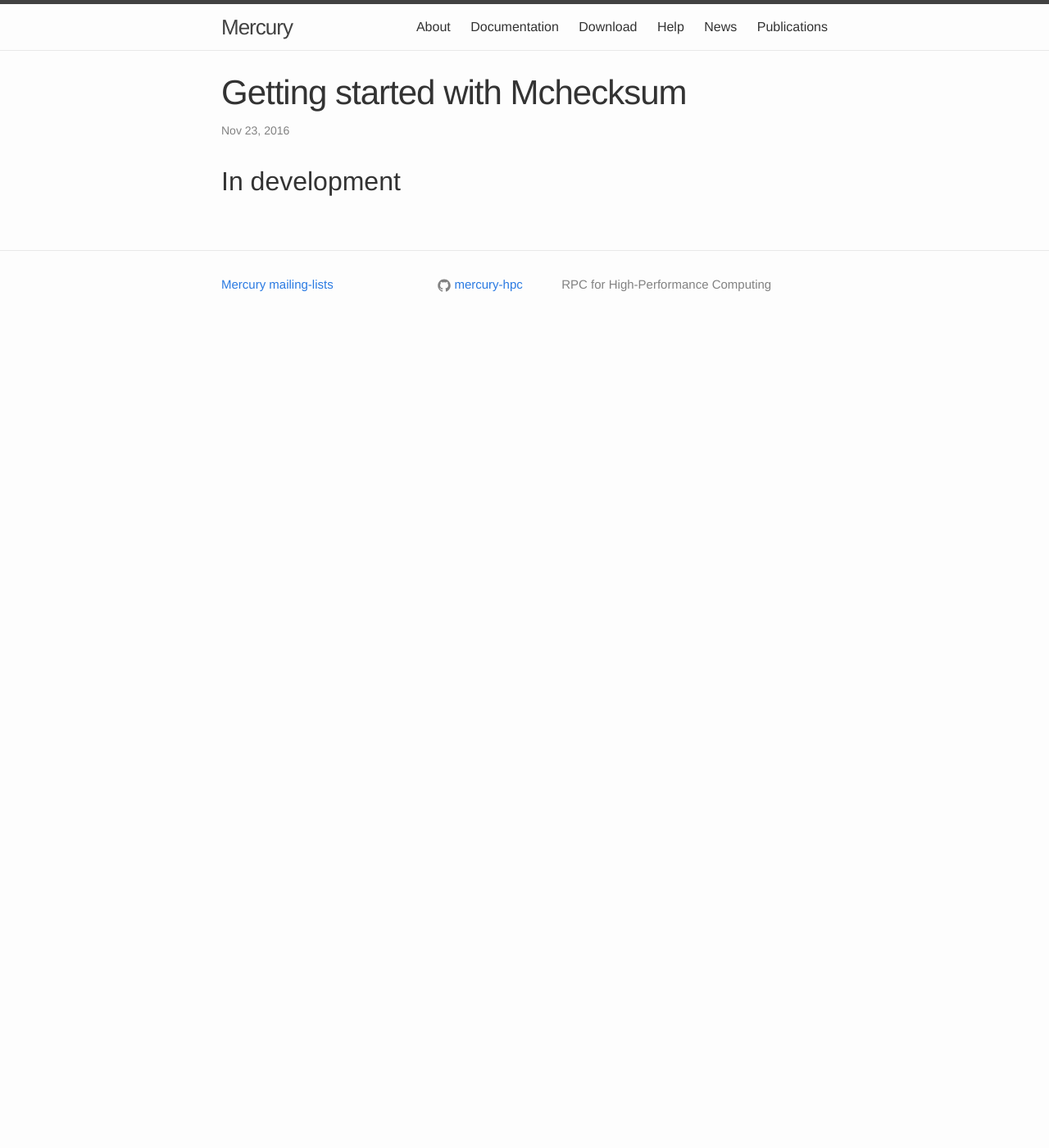
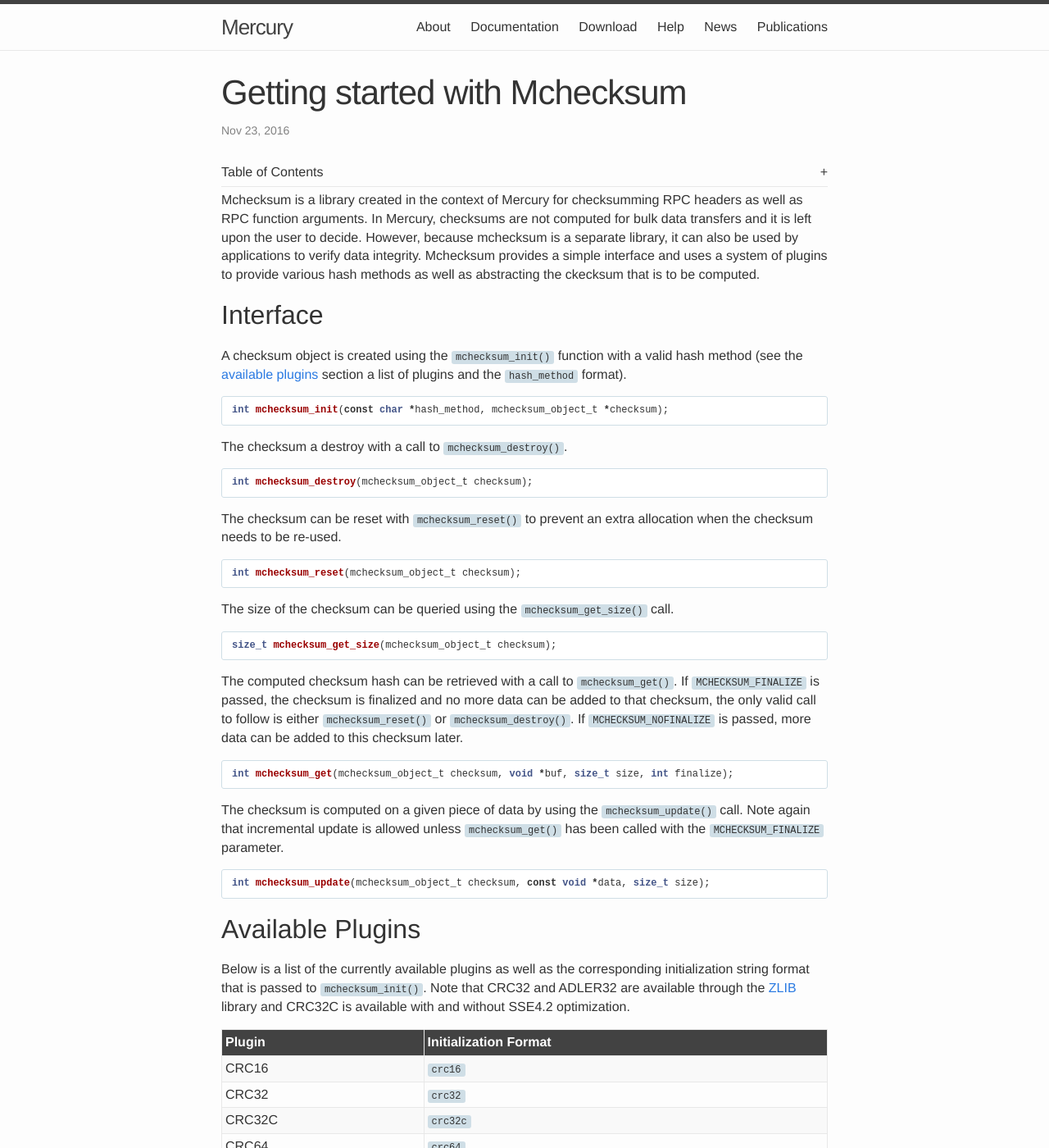
Before and after one commit to Mercury-HPC/Mercury-HPC.github.io, a Jekyll site: the page built from _posts/2016-11-23-mchecksum.markdown, in a window 1280 px wide and 1400 px high. Shown: the whole window at 82% size. Built offline with Jekyll 4.4.1, drawn with Linux system fonts in a browser that asks for light colours; nearby versions of some CDN libraries; some of the changed text lies outside the part shown.

Commit message:
Update mchecksum documentation

```diff
--- a/_posts/2016-11-23-mchecksum.markdown
+++ b/_posts/2016-11-23-mchecksum.markdown
@@ -5,4 +5,129 @@ date:   2016-11-23 14:14:34
 categories: documentation
 ---
 
-## In development
+Mchecksum is a library created in the context of Mercury for checksumming RPC
+headers as well as RPC function arguments. In Mercury, checksums are not computed for
+bulk data transfers and it is left upon the user to decide.
+However, because mchecksum is a separate library, it can also be used by applications to
+verify data integrity. Mchecksum provides
+a simple interface and uses a system of plugins to provide various hash methods
+as well as abstracting the ckecksum that is to be computed.
+
+## Interface
+
+A checksum object is created using the `mchecksum_init()` function with a
+valid hash method (see the [available plugins](#available-plugins) section
+a list of plugins and the `hash_method` format).
+
+{% highlight C %}
+int mchecksum_init(const char *hash_method, mchecksum_object_t *checksum);
+{% endhighlight %}
+
+The checksum a destroy with a call to `mchecksum_destroy()`.
+
+{% highlight C %}
+int mchecksum_destroy(mchecksum_object_t checksum);
+{% endhighlight %}
+
+The checksum can be reset with `mchecksum_reset()` to prevent an extra allocation
+when the checksum needs to be re-used.
+
+{% highlight C %}
+int mchecksum_reset(mchecksum_object_t checksum);
+{% endhighlight %}
+
+The size of the checksum can be queried using the `mchecksum_get_size()` call.
+
+{% highlight C %}
+size_t mchecksum_get_size(mchecksum_object_t checksum);
+{% endhighlight %}
+
+The computed checksum hash can be retrieved with a call to `mchecksum_get()`.
+If `MCHECKSUM_FINALIZE` is passed, the checksum is finalized and no more data
+can be added to that checksum, the only valid call to follow is either
+`mchecksum_reset()` or `mchecksum_destroy()`. If `MCHECKSUM_NOFINALIZE` is passed,
+more data can be added to this checksum later.
+
+{% highlight C %}
+int mchecksum_get(mchecksum_object_t checksum, void *buf, size_t size, int finalize);
+{% endhighlight %}
+
+The checksum is computed on a given piece of data by using the
+`mchecksum_update()` call.
+Note again that incremental update is allowed unless `mchecksum_get()` has been
+called with the `MCHECKSUM_FINALIZE` parameter.
+
+{% highlight C %}
+int mchecksum_update(mchecksum_object_t checksum, const void *data, size_t size);
+{% endhighlight %}
+
+## Available Plugins
+
+Below is a list of the currently available plugins as well as the corresponding
+initialization string format that is passed to `mchecksum_init()`. Note that
+CRC32 and ADLER32 are available through the [ZLIB](http://www.zlib.net/) library and CRC32C is available
+with and without SSE4.2 optimization.
+
+Plugin | Initialization Format
+------ | ---------------------
+CRC16  | `crc16`
+CRC32  | `crc32`
+CRC32C | `crc32c`
+CRC64  | `crc64`
+ADLER32| `adler32`
+
+## Performance Comparison
+
+Below is a performance comparison of the various hash methods.
+
+<figure>
+  <img src="/assets/mchecksum.svg" alt="mchecksum performance comparison" width="90%">
+</figure>
+
+## Example
+
+The example below is given for illustration.
+
+{% highlight C linenos %}
+#include <mchecksum.h>
+#include <stdlib.h>
+
+#define BUF_SIZE 256
+
+int
+main(int argc, char *argv[])
+{
+    unsigned char buf[BUF_SIZE];
+    unsigned int i;
+    mchecksum_object_t checksum;
+    void *hash = NULL;
+    size_t hash_size;
+    int ret = EXIT_SUCCESS;
+
+    /* Initialize buf */
+    for (i = 0; i < BUF_SIZE; i++)
+        buf[i] = i;
+
+    /* Initialize checksum */
+    mchecksum_init("crc32c", &checksum);
+
+    /* Update checksum */
+    mchecksum_update(checksum, buf, BUF_SIZE);
+
+    /* Get size of checksum and allocate buffer to store checksum */
+    hash_size = mchecksum_get_size(checksum);
+    hash = malloc(hash_size);
+
+    /* Get checksum and finalize it */
+    mchecksum_get(checksum, hash, hash_size, MCHECKSUM_FINALIZE);
+
+    /* Use checksum */
+    ...
+
+    /* Destroy checksums and free hash buffers */
+    mchecksum_destroy(checksum);
+    free(hash);
+
+    return ret;
+}
+{% endhighlight %}
```
Also changed, not shown: assets/mchecksum.svg (added).
